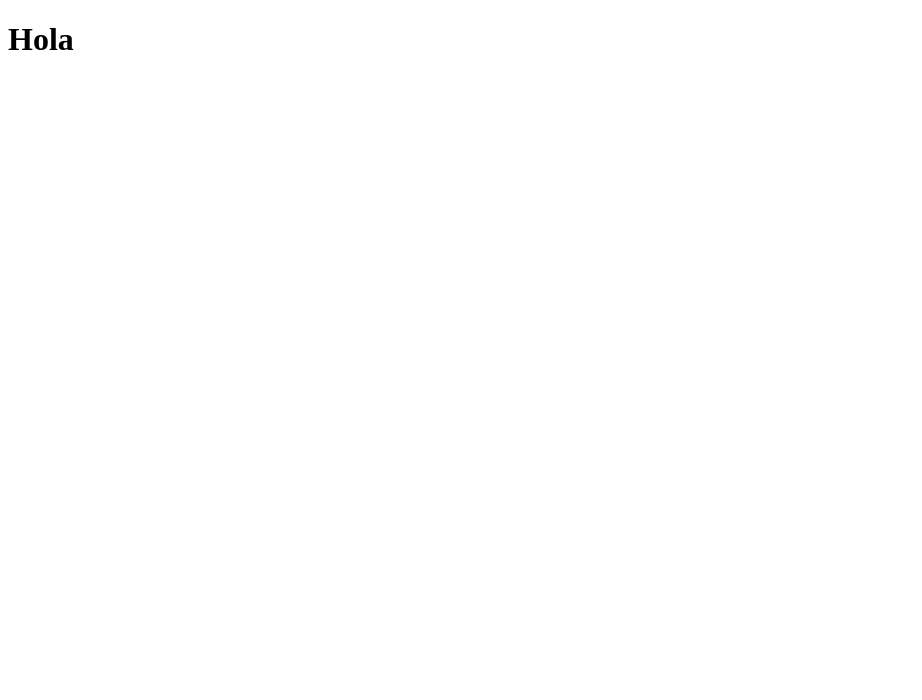
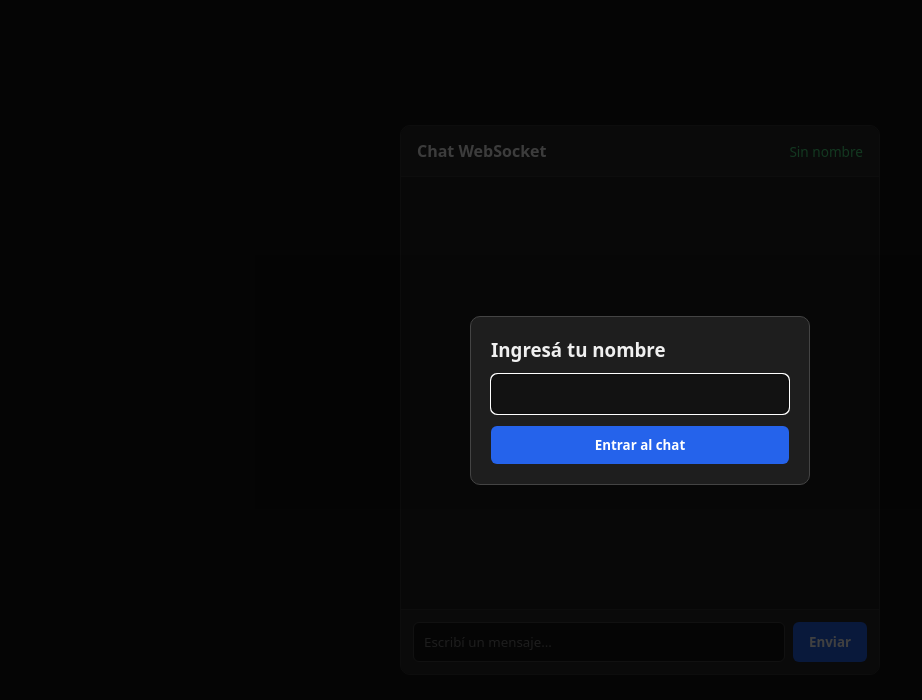
Before and after one commit to Aggs13/Web2-Tp4, a website: page public/index.html in a window 1280 px wide. Shown: the whole page, without its empty margins (0-922 px from the left). Drawn offline with Linux system fonts and the light colour scheme.

Commit message:
Add WebSocket chat interface
Replace the placeholder page with a Spanish-language chat UI that supports joining with a name and sending and receiving messages. Ignore GUIA_WEBSOCKET.md.

```diff
--- a/public/index.html
+++ b/public/index.html
@@ -1,11 +1,200 @@
 <!DOCTYPE html>
-<html lang="en">
+<html lang="es">
 <head>
-  <meta charset="UTF-8">
-  <meta name="viewport" content="width=device-width, initial-scale=1.0">
-  <title>Document</title>
+  <meta charset="UTF-8" />
+  <meta name="viewport" content="width=device-width, initial-scale=1.0" />
+  <title>TP4 - Mini Chat WebSocket</title>
+  <style>
+    * { box-sizing: border-box; font-family: system-ui, sans-serif; }
+    body {
+      margin: 0;
+      background: #121212;
+      color: #f0f0f0;
+      display: flex;
+      justify-content: center;
+      align-items: center;
+      height: 100vh;
+    }
+
+    /* Contenedor principal del chat */
+    .chat-box {
+      width: 100%;
+      max-width: 480px;
+      height: 550px;
+      background: #1e1e1e;
+      border: 1px solid #333;
+      border-radius: 10px;
+      display: flex;
+      flex-direction: column;
+      overflow: hidden;
+    }
+    .chat-header {
+      padding: 14px 16px;
+      background: #272727;
+      border-bottom: 1px solid #333;
+      display: flex;
+      justify-content: space-between;
+      align-items: center;
+    }
+    .chat-header h2 { margin: 0; font-size: 1rem; }
+    .user-badge {
+      font-size: 0.85rem;
+      color: #4ade80;
+    }
+
+    /* Lista de mensajes */
+    #messages {
+      list-style: none;
+      margin: 0;
+      padding: 16px;
+      flex: 1;
+      overflow-y: auto;
+      display: flex;
+      flex-direction: column;
+      gap: 8px;
+    }
+    #messages li {
+      background: #2a2a2a;
+      padding: 8px 12px;
+      border-radius: 6px;
+      word-break: break-word;
+    }
+    #messages li strong { color: #60a5fa; }
+    #messages li.error { color: #f87171; background: #3b1d1d; }
+
+    /* Formulario para enviar mensaje */
+    .chat-form {
+      display: flex;
+      padding: 12px;
+      gap: 8px;
+      background: #272727;
+      border-top: 1px solid #333;
+    }
+    input {
+      flex: 1;
+      padding: 10px;
+      border-radius: 6px;
+      border: 1px solid #444;
+      background: #121212;
+      color: #fff;
+    }
+    button {
+      padding: 10px 16px;
+      border: none;
+      border-radius: 6px;
+      background: #2563eb;
+      color: #fff;
+      font-weight: 600;
+      cursor: pointer;
+    }
+    button:hover { background: #1d4ed8; }
+
+    /* Ventana emergente (Modal) para pedir el nombre */
+    .modal-overlay {
+      position: fixed;
+      inset: 0;
+      background: rgba(0, 0, 0, 0.75);
+      display: flex;
+      justify-content: center;
+      align-items: center;
+    }
+    .modal-overlay.hidden { display: none; }
+    .modal {
+      background: #1e1e1e;
+      border: 1px solid #444;
+      border-radius: 10px;
+      padding: 20px;
+      width: 90%;
+      max-width: 340px;
+      display: flex;
+      flex-direction: column;
+      gap: 12px;
+    }
+    .modal h3 { margin: 0; }
+  </style>
 </head>
 <body>
-  <h1>Hola</h1>
+
+  <!-- Ventana emergente para elegir nombre -->
+  <div id="name-modal" class="modal-overlay">
+    <form id="join-form" class="modal">
+      <h3>Ingresá tu nombre</h3>
+      <input id="name-input" type="text" required autofocus />
+      <button type="submit">Entrar al chat</button>
+    </form>
+  </div>
+
+  <!-- Caja de chat -->
+  <div class="chat-box">
+    <div class="chat-header">
+      <h2>Chat WebSocket</h2>
+      <span id="current-user" class="user-badge">Sin nombre</span>
+    </div>
+
+    <ul id="messages"></ul>
+
+    <form id="chat-form" class="chat-form">
+      <input id="text-input" type="text" placeholder="Escribí un mensaje..." autocomplete="off" required />
+      <button type="submit">Enviar</button>
+    </form>
+  </div>
+
+  <script>
+    // 1. Conecta por WebSocket al mismo host y puerto donde se sirvió la página
+    const ws = new WebSocket(`ws://${location.host}`);
+
+    const nameModal = document.getElementById("name-modal");
+    const joinForm = document.getElementById("join-form");
+    const nameInput = document.getElementById("name-input");
+    const currentUser = document.getElementById("current-user");
+    const messagesList = document.getElementById("messages");
+    const chatForm = document.getElementById("chat-form");
+    const textInput = document.getElementById("text-input");
+
+    // 2. Cuando el usuario envía su nombre en la ventana emergente
+    joinForm.addEventListener("submit", (e) => {
+      e.preventDefault();
+      const name = nameInput.value.trim();
+      if (!name) return;
+
+      // Envía el mensaje "join" al servidor
+      ws.send(JSON.stringify({ type: "join", name }));
+
+      // Cierra la ventana emergente y muestra el nombre arriba
+      currentUser.textContent = `Conectado como: ${name}`;
+      nameModal.classList.add("hidden");
+      textInput.focus();
+    });
+
+    // 3. Cuando el usuario envía un mensaje de chat
+    chatForm.addEventListener("submit", (e) => {
+      e.preventDefault();
+      const text = textInput.value.trim();
+      if (!text) return;
+
+      // Envía el mensaje "chat" al servidor
+      ws.send(JSON.stringify({ type: "chat", text }));
+      textInput.value = "";
+    });
+
+    // 4. Cuando llega un mensaje desde el servidor
+    ws.addEventListener("message", (event) => {
+      const msg = JSON.parse(event.data);
+      const li = document.createElement("li");
+
+      if (msg.type === "chat") {
+        const strong = document.createElement("strong");
+        strong.textContent = `${msg.name}: `;
+        li.appendChild(strong);
+        li.appendChild(document.createTextNode(msg.text));
+      } else if (msg.type === "error") {
+        li.className = "error";
+        li.textContent = `Error: ${msg.message}`;
+      }
+
+      messagesList.appendChild(li);
+      messagesList.scrollTop = messagesList.scrollHeight;
+    });
+  </script>
 </body>
 </html>
```
Also changed, not shown: 1 other file.
